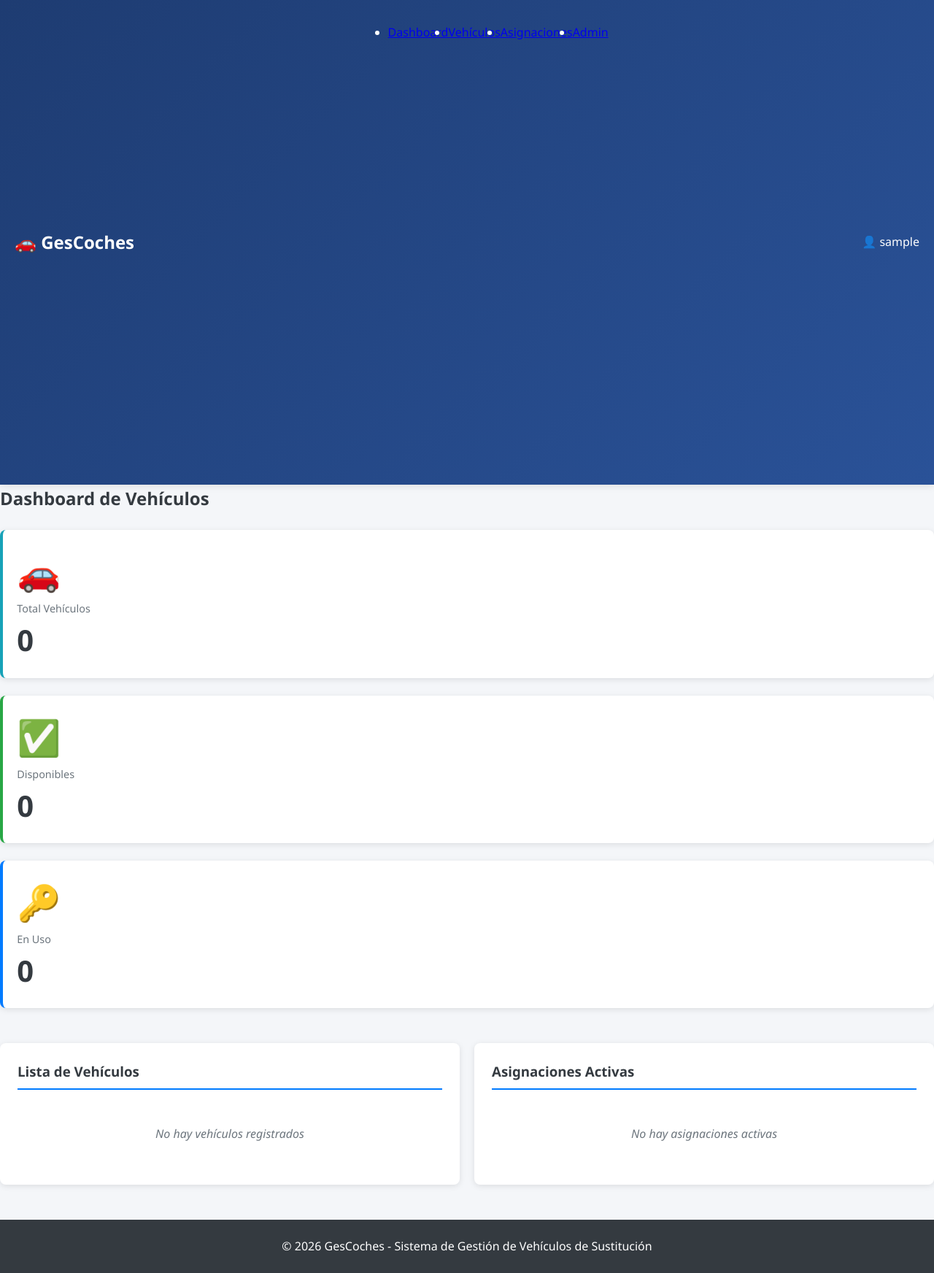
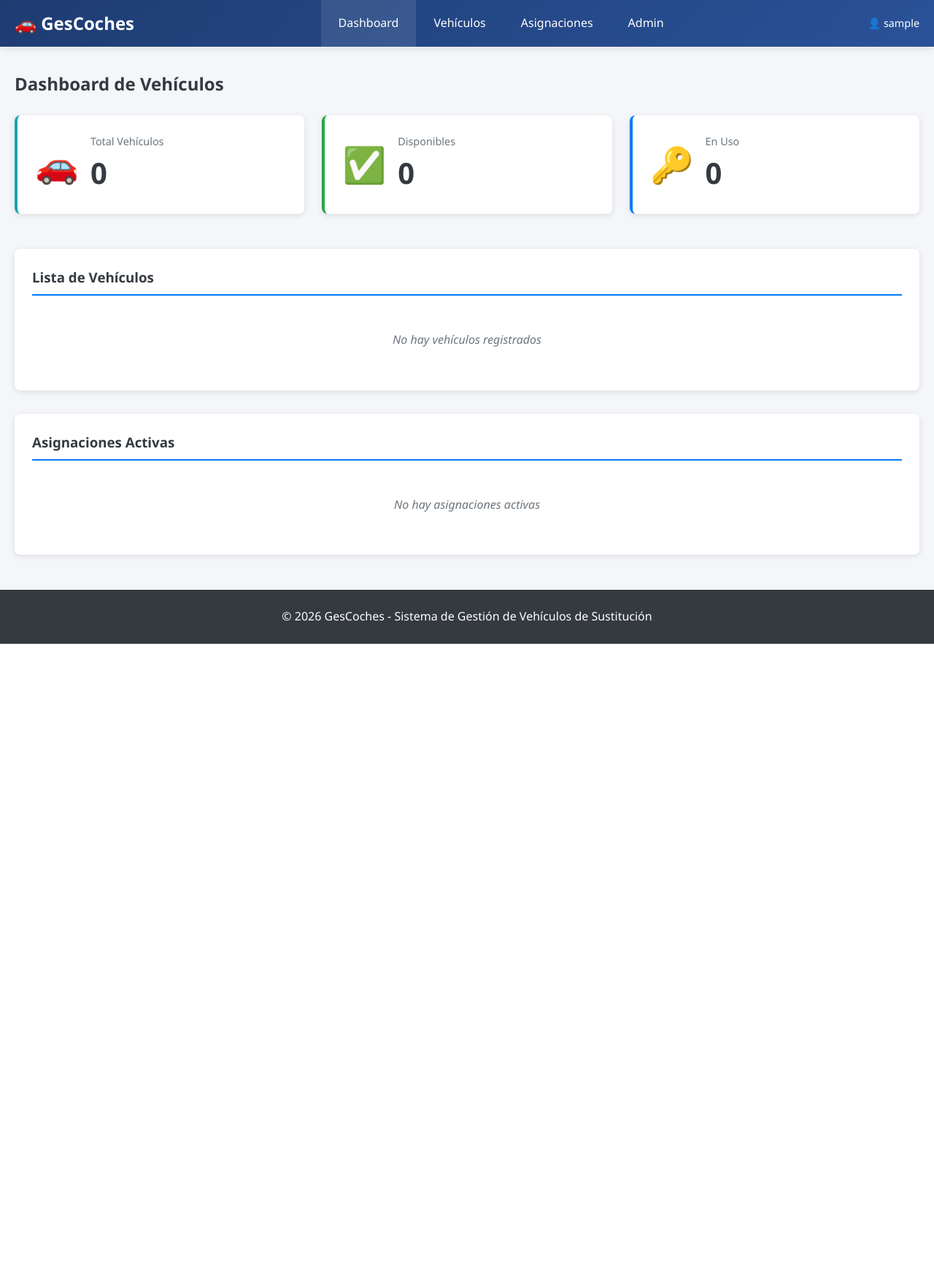
Before and after one commit to PeteerDHeras/GesCoches, a Django app: page / in a window 1280 px wide. Shown: the whole page at 73% size. After the commit the page ends 882 px from the top, so only its background shows below. Run offline with Django 4.2, Linux system fonts and the light colour scheme; the visitor is signed in with stand-in values (Sample User, id 1); data that the repository does not hold is empty.

Commit message:
Early Access 2.1

```diff
--- a/static/css/styles.css
+++ b/static/css/styles.css
@@ -32,7 +32,7 @@ body {
 }
 
 .nav-container {
-    max-width: 1600px;
+    max-width: 1400px;
     margin: 0 auto;
     display: flex;
     justify-content: space-between;
@@ -47,9 +47,9 @@ body {
 
 .nav-menu {
     display: flex;
-.container {
-    max-width: 1600px;
-    margin: 1.5rem auto;
+    list-style: none;
+    gap: 0;
+}
 
 .nav-menu li a {
     display: block;
@@ -63,13 +63,13 @@ body {
 .nav-menu li a.active {
     background: rgba(255,255,255,0.1);
 }
-    gap: 1.25rem;
-    margin-bottom: 2rem;
+
+.nav-user {
     font-size: 0.9rem;
 }
 
 /* Container */
-    padding: 1.1rem;
+.container {
     max-width: 1400px;
     margin: 2rem auto;
     padding: 0 20px;
@@ -84,17 +84,17 @@ body {
 
 .stats-grid {
     display: grid;
-    font-size: 2.2rem;
+    grid-template-columns: repeat(auto-fit, minmax(250px, 1fr));
     gap: 1.5rem;
     margin-bottom: 3rem;
 }
 
 .stat-card {
     background: white;
-    padding: 1.2rem;
+    padding: 1.5rem;
     border-radius: 8px;
     box-shadow: 0 2px 8px rgba(0,0,0,0.1);
-    font-size: 2.3rem;
+    display: flex;
     align-items: center;
     gap: 1rem;
     transition: transform 0.2s;
@@ -129,15 +129,8 @@ body {
 /* Dashboard Sections */
 .dashboard-sections {
     display: grid;
-    grid-template-columns: 1fr; /* default stack */
-    gap: 1.25rem;
-}
-
-@media (min-width: 769px) {
-    .dashboard-sections {
-        grid-template-columns: 1fr 1fr; /* force two columns on desktop */
-        align-items: start;
-    }
+    grid-template-columns: 1fr;
+    gap: 2rem;
 }
 
 .section {
@@ -145,6 +138,10 @@ body {
     padding: 1.5rem;
     border-radius: 8px;
     box-shadow: 0 2px 8px rgba(0,0,0,0.1);
+}
+
+.section.full-width {
+    grid-column: 1 / -1;
 }
 
 .section h3 {
```
